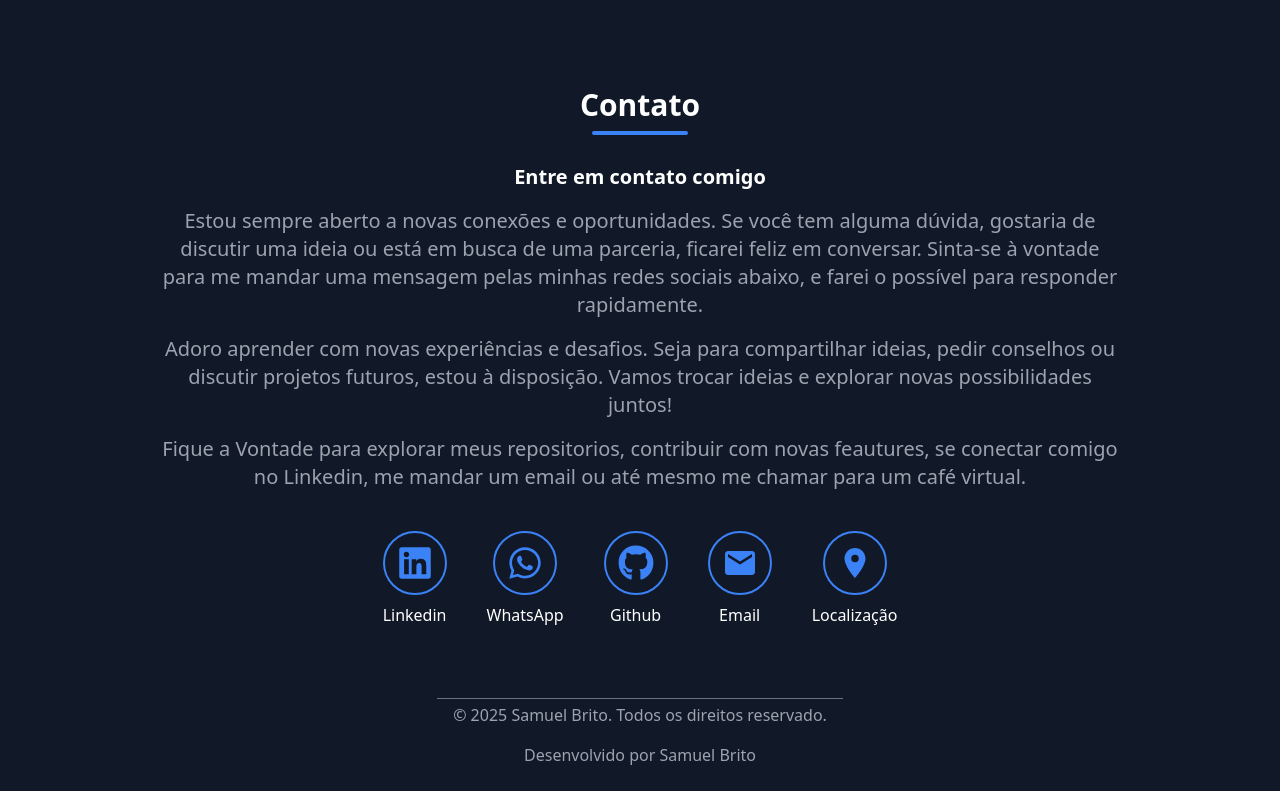
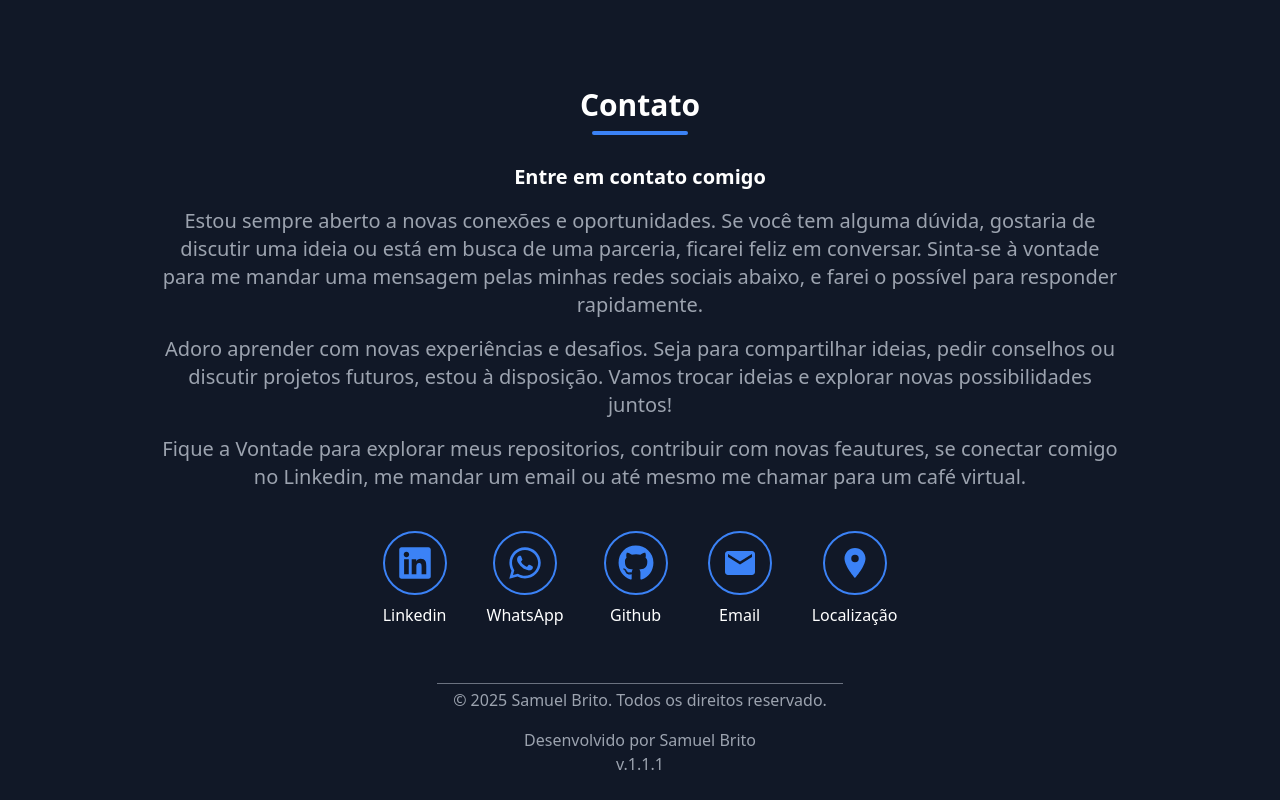
Before and after one commit to DevSamuelBrito/newportifolio, a Next.js app: page / in a window 1280 px wide. Shown: the part 4377-5177 px from the top of the page. Built offline with nearby package versions, Linux system fonts and the light colour scheme; what tailwindcss-animated would draw is missing.

Commit message:
update: atualiza a versão e mostra no Footer

```diff
--- a/package.json
+++ b/package.json
@@ -1,6 +1,6 @@
 {
   "name": "newportifolio",
-  "version": "0.1.0",
+  "version": "1.1.1",
   "private": true,
   "scripts": {
     "dev": "next dev --turbopack",
--- a/src/app/components/Footer/index.tsx
+++ b/src/app/components/Footer/index.tsx
@@ -1,3 +1,4 @@
+import packageJson from '../../../../package.json';
 interface FooterProps {
     rights: string;
     developer: string;
@@ -10,6 +11,7 @@
             <div className="max-w-screen-xl mx-auto px-4 text-center">
                 <p className="text-gray-400 mb-4 mt-1">{rights}</p>
                 <p className="text-gray-400">{developer}</p>
+                <p className="text-gray-400">v.{packageJson.version}</p>
             </div>
         </footer>
     );
```
